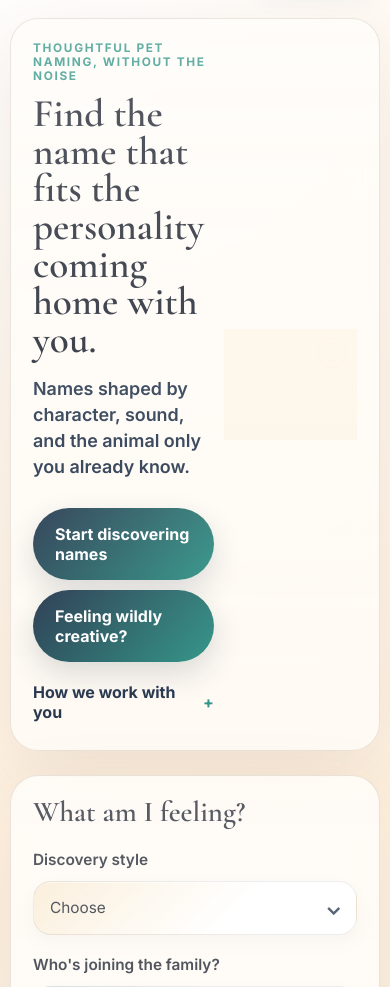
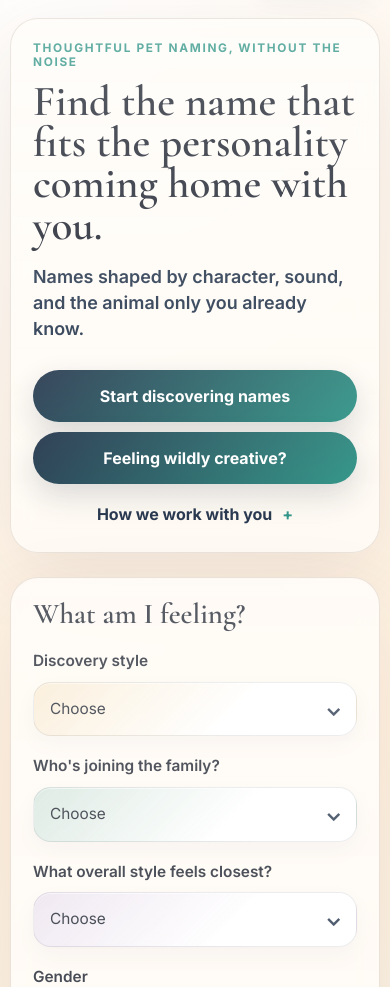
Before and after one commit to pickleball-dan/namengine-pet-app, a Flask app: page / in a window 390 px wide. Shown: the part 55-1042 px from the top of the page. Run offline with Flask 3, Linux system fonts and the light colour scheme.

Commit message:
Remove Pet motif image

```diff
--- a/static/styles.css
+++ b/static/styles.css
@@ -377,33 +377,6 @@ h3 {
 
 .home-hero-solo > div {
   max-width: 780px;
-}
-
-.home-hero-with-motif {
-  display: grid;
-  grid-template-columns: minmax(0, 0.72fr) minmax(220px, 0.48fr);
-  gap: 22px;
-  align-items: center;
-  overflow: hidden;
-}
-
-.home-hero-with-motif > .home-hero-copy {
-  max-width: 560px;
-}
-
-.hero-motif {
-  display: flex;
-  justify-content: flex-end;
-  align-items: center;
-  margin: 0;
-  min-width: 0;
-}
-
-.hero-motif svg {
-  display: block;
-  width: min(100%, 390px);
-  height: auto;
-  mix-blend-mode: multiply;
 }
 
 .original-path-button {
@@ -1884,24 +1857,6 @@ textarea { resize: vertical; }
   .home-path-actions {
     grid-template-columns: 1fr;
     width: 100%;
-  }
-
-  .home-hero-with-motif {
-    grid-template-columns: minmax(0, 0.68fr) minmax(130px, 0.5fr);
-    gap: 10px;
-    align-items: center;
-  }
-
-  .home-hero-with-motif h1 {
-    font-size: clamp(2.45rem, 7.3vw, 3.05rem);
-  }
-
-  .hero-motif {
-    justify-content: flex-end;
-  }
-
-  .hero-motif svg {
-    width: min(220px, 48vw);
   }
 
   .home-path-button,
--- a/templates/index.html
+++ b/templates/index.html
@@ -26,7 +26,7 @@
 <body>
   {% include '_platform_nav.html' %}
   <main class="shell home-shell">
-    <section class="hero-card home-hero-card home-hero-solo home-hero-with-motif" data-home-motif="pet">
+    <section class="hero-card home-hero-card home-hero-solo">
       <div class="home-hero-copy">
         <p class="eyebrow">Thoughtful pet naming, without the noise</p>
         <h1>Find the name that fits the personality coming home with you.</h1>
@@ -80,9 +80,6 @@
           </div>
         </details>
       </div>
-      <figure class="hero-motif" aria-hidden="true" data-motif-kind="pet">
-        {{ inline_svg('images/namengine-pet-motif.svg') }}
-      </figure>
     </section>
 
     <section class="form-card" id="brief">
```
Also changed, not shown: static/images/namengine-pet-motif.svg (deleted).
